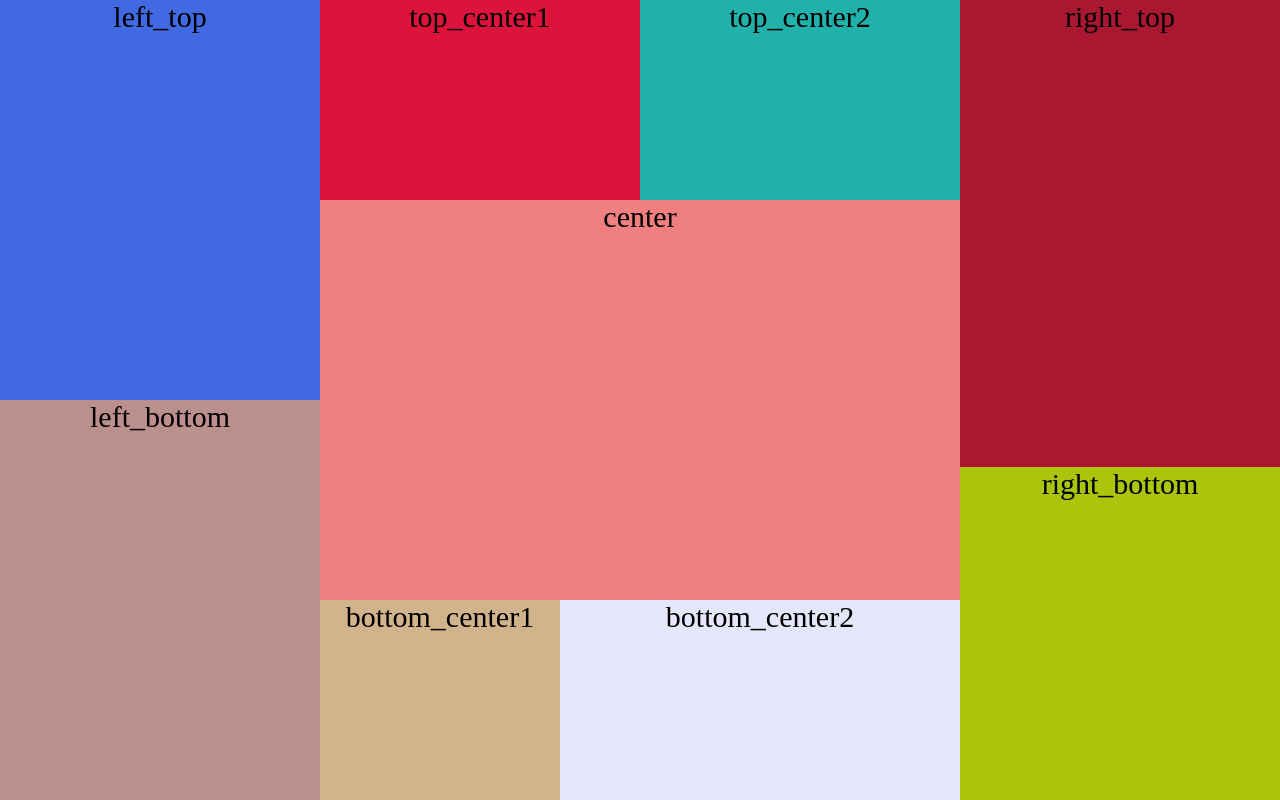
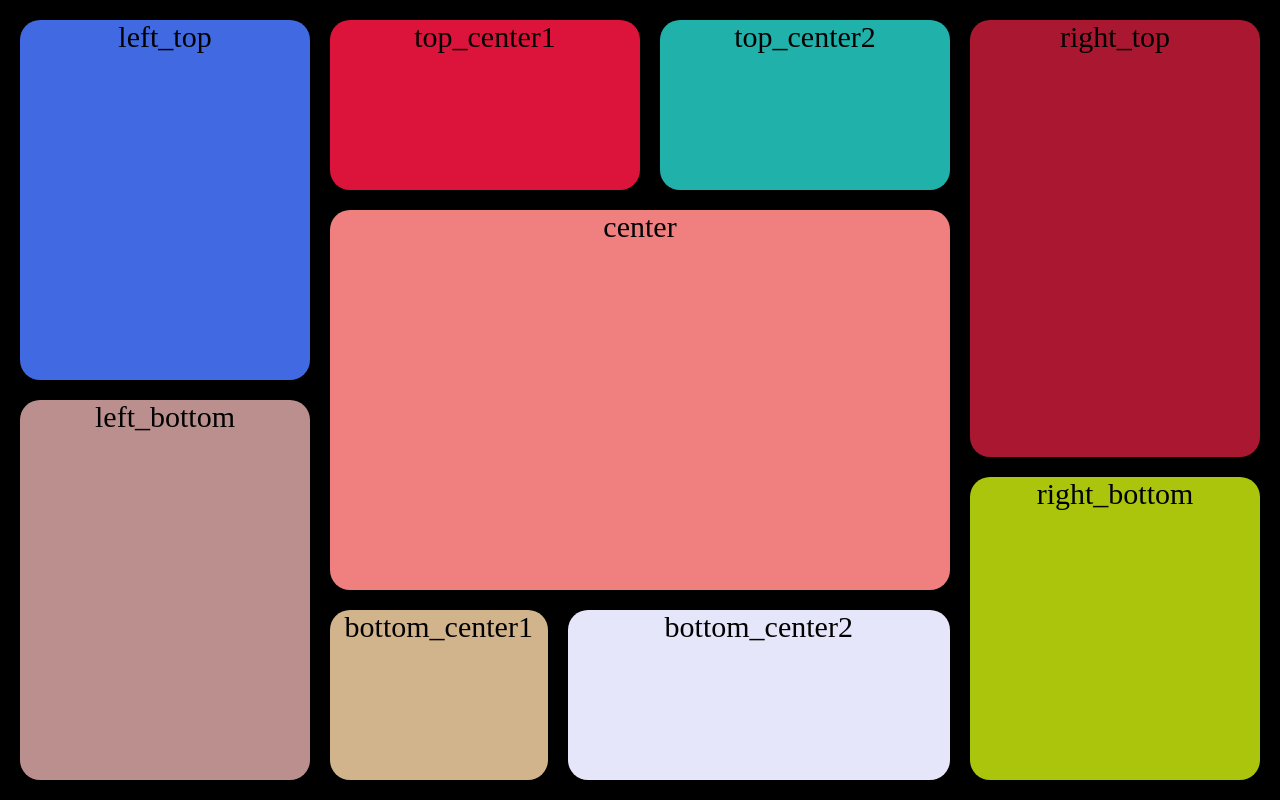
Before and after one commit to krishnalokam/sheryians_coding_school, a plain HTML site: page Assignments/Assignment-4/Medium-2/index.html in a window 1280 px wide. Drawn offline with Linux system fonts and the light colour scheme.

Commit message:
assign4-medium2- updated

```diff
--- a/Assignments/Assignment-4/Medium-2/style.css
+++ b/Assignments/Assignment-4/Medium-2/style.css
@@ -24,41 +24,52 @@ main {
     "left_bottom bottom_center1 bottom_center2 bottom_center2 right_bottom";
   text-align: center;
   font-size: 30px;
+  gap: 20px;
+  padding: 20px;
 }
 
 .left_top {
   background-color: royalblue;
   grid-area: left_top;
+  border-radius: 20px;
 }
 .left_bottom {
   background-color: rosybrown;
   grid-area: left_bottom;
+  border-radius: 20px;
 }
 .top_center1 {
   background-color: crimson;
   grid-area: top_center1;
+  border-radius: 20px;
 }
 .top_center2 {
   background-color: lightseagreen;
   grid-area: top_center2;
+  border-radius: 20px;
 }
 .center {
   background-color: lightcoral;
   grid-area: center;
+  border-radius: 20px;
 }
 .bottom_center1 {
   background-color: tan;
   grid-area: bottom_center1;
+  border-radius: 20px;
 }
 .bottom_center2 {
   background-color: lavender;
   grid-area: bottom_center2;
+  border-radius: 20px;
 }
 .right_top {
   background-color: rgb(169, 24, 48);
   grid-area: right_top;
+  border-radius: 20px;
 }
 .right_bottom {
   background-color: rgb(170, 197, 12);
   grid-area: right_bottom;
+  border-radius: 20px;
 }
```
